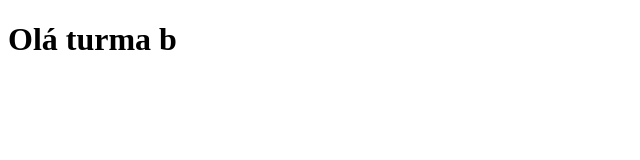
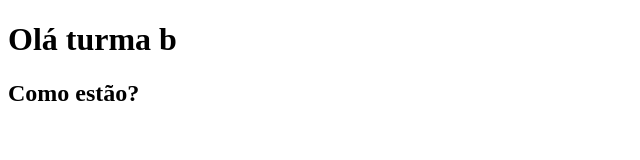
Before and after one commit to victorrmorenoo/developB, a plain HTML site: page index.html in a window 1280 px wide. Shown: the whole page, without its empty margins (0-640 px from the left). Drawn offline with Linux system fonts and the light colour scheme.

Commit message:
Add greeting header to index.html

```diff
--- a/index.html
+++ b/index.html
@@ -7,5 +7,6 @@
 </head>
 <body>
     <h1>Olá turma b</h1>
+    <h2>Como estão?</h2>
 </body>
 </html>
```
